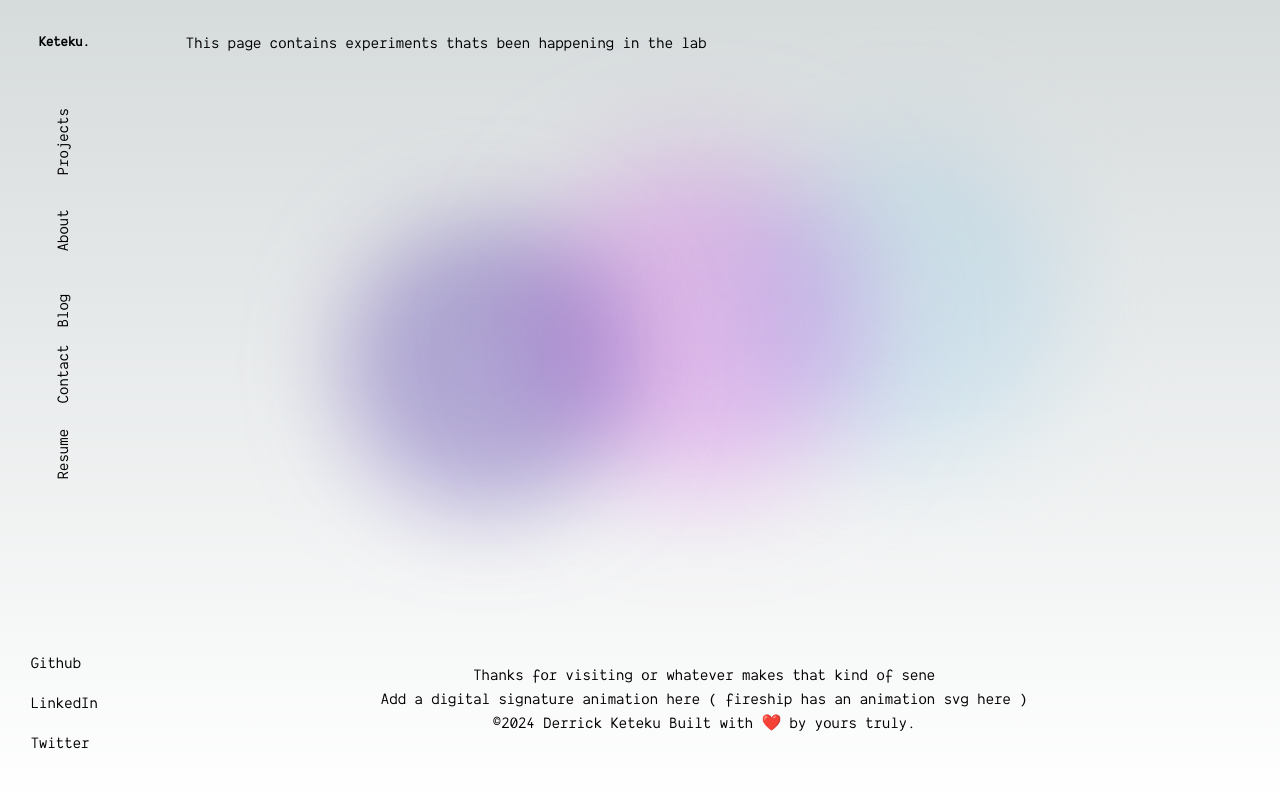
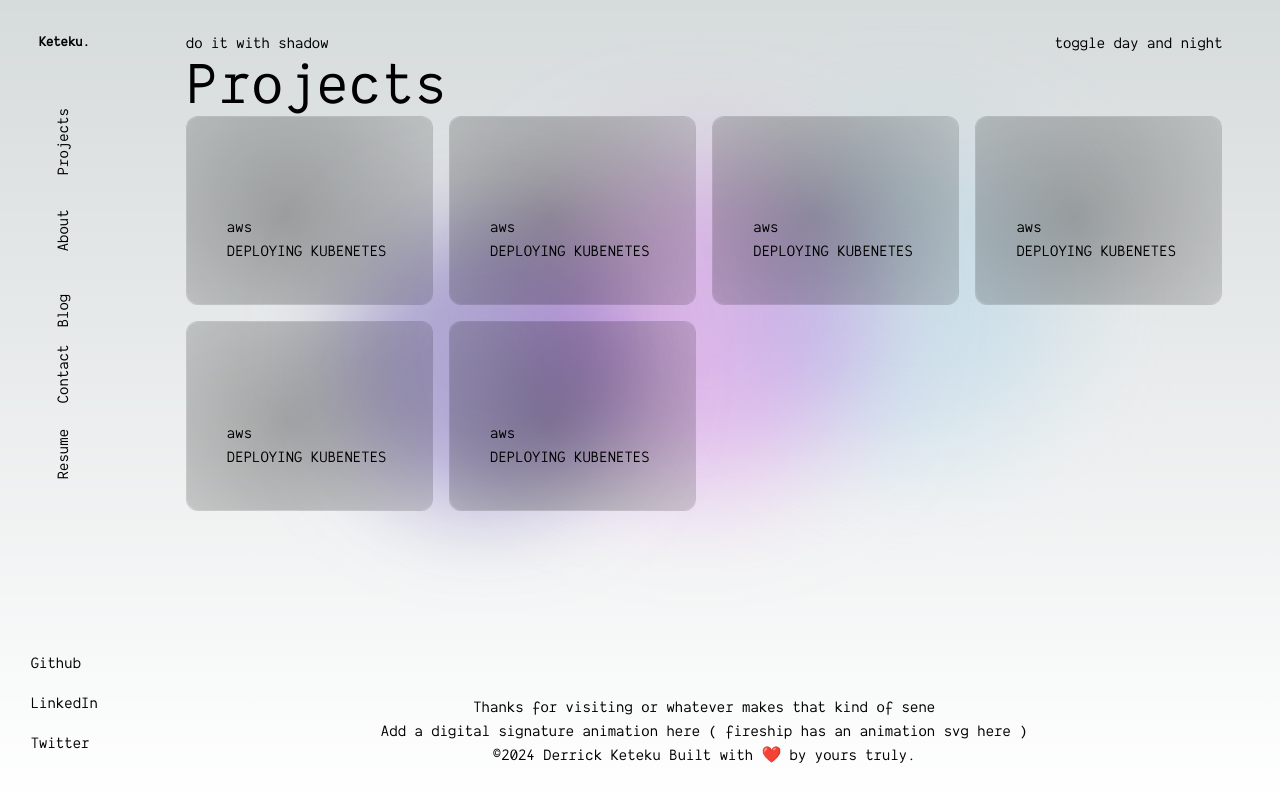
Before and after one commit to Derks14/keteku, a Next.js app: page /projects in a window 1280 px wide. Built offline with nearby package versions, Linux system fonts and the light colour scheme.

Commit message:
added dummy projects. fixed space around footer content

```diff
--- a/src/app/(front)/projects/page.tsx
+++ b/src/app/(front)/projects/page.tsx
@@ -1,5 +1,55 @@
+import Wrapper from "@/components/ui/wrapper";
+import Card from "@/components/ui/card";
+
 export default function Lab() {
+  const projects = [
+    {
+      id: 324,
+      span: 2,
+      project: "Lab",
+      title: "",
+    },
+    {
+      id: 14,
+      span: 2,
+      project: "Lab",
+      title: "",
+    },
+    {
+      id: 321,
+      span: 2,
+      project: "Lab",
+      title: "",
+    },
+    {
+      id: 322,
+      span: 2,
+      project: "Lab",
+      title: "",
+    },
+    {
+      id: 394,
+      span: 2,
+      project: "Lab",
+      title: "",
+    },
+    {
+      id: 354,
+      span: 2,
+      project: "Lab",
+      title: "",
+    },
+  ];
   return (
-    <div> This page contains experiments thats been happening in the lab </div>
-  )
+    <>
+      <Wrapper page="Projects" row_cols_class="md:grid-cols-4 md:grid-rows-3">
+        {projects.map((project) => (
+          <Card className="" key={project.id}>
+            <div>aws</div>
+            <div>DEPLOYING KUBENETES</div>
+          </Card>
+        ))}
+      </Wrapper>
+    </>
+  );
 }
--- a/src/components/sections/footer.tsx
+++ b/src/components/sections/footer.tsx
@@ -1,7 +1,7 @@
 export default function Footer() {
   return (
     <footer>
-      <div className="mx-auto w-[80%] max-w-[1240px] py-8">
+      <div className="mx-auto w-[80%] max-w-[1240px] ">
         <div className="text-center">
           <div>Thanks for visiting or whatever makes that kind of sene</div>
           <div> Add a digital signature animation here ( fireship has an animation svg here )</div>
```
